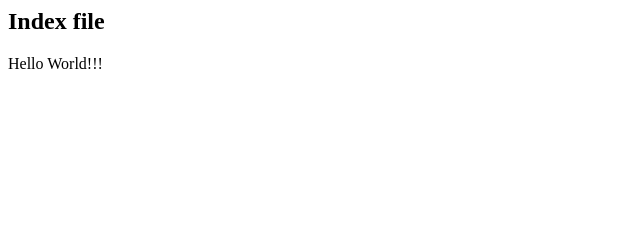
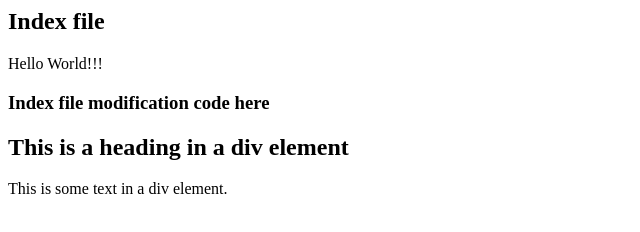
Before and after one commit to Niki567/Experiment2, a plain HTML site: page index.html in a window 1280 px wide. Shown: the whole page, without its empty margins (0-640 px from the left). Drawn offline with Linux system fonts and the light colour scheme.

Commit message:
New Div tag added in index file

```diff
--- a/index.html
+++ b/index.html
@@ -7,5 +7,11 @@
 	<body>
 		<h2>Index file</h2>
 		Hello World!!!
+		<h3>Index file modification code here</h3>
+
+		<div class="myDiv">
+  			<h2>This is a heading in a div element</h2>
+ 			<p>This is some text in a div element.</p>
+		</div>
 	</body>
 </html>
```
